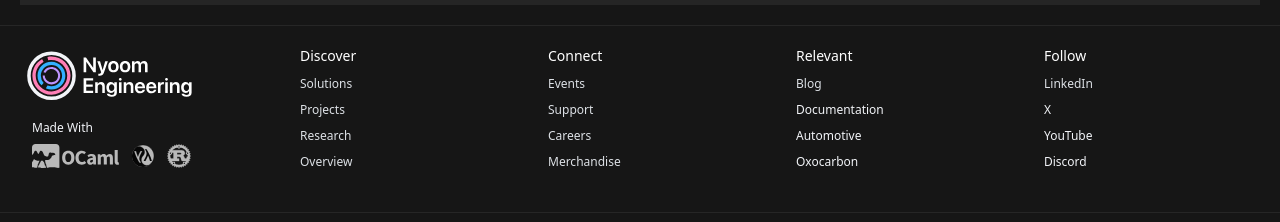
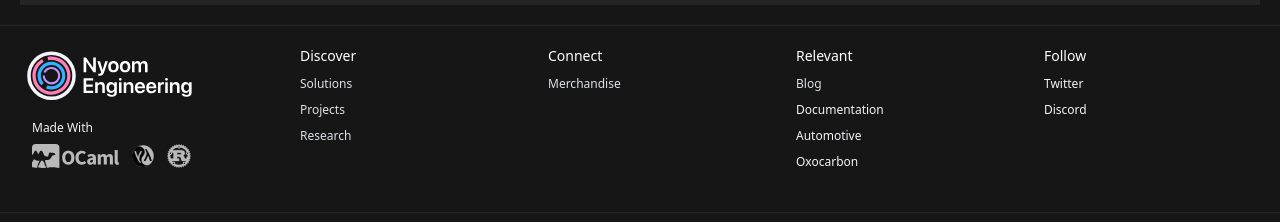
Before and after one commit to shaunsingh/test3, a Next.js app: page / in a window 1280 px wide. Shown: the part 2524-2746 px from the top of the page. Built offline with nearby package versions, Linux system fonts and the light colour scheme.

Commit message:
Refactor layout and improve responsiveness for mobile

```diff
--- a/src/components/home/big-media.tsx
+++ b/src/components/home/big-media.tsx
@@ -8,7 +8,7 @@ export function BigMedia() {
     <section id="big-media" className="scroll-mt-16 w-full max-container padding-container text-white">
       <div className="bg-card border-16 border-bg2">
         {/* Top Info Bar */}
-        <div className="flex flex-col lg:flex-row justify-between pb-4 items-start lg:items-center">
+        <div className="flex flex-col gap-4 lg:flex-row lg:justify-between pb-4 items-start lg:items-center">
           {/* Left Column: Text Content */}
           <div className="flex flex-col gap-2 max-w-lg">
             <div className="text-xs text-gray-400 font-mono uppercase tracking-widest">
@@ -20,14 +20,14 @@ export function BigMedia() {
           </div>
 
           {/* Middle Column: Paragraph */}
-          <div className="flex-1 max-w-xl">
+          <div className="flex-1 w-full lg:max-w-xl">
             <p className="text-sm text-gray-300 font-mono">
               Lorem ipsum dolor sit amet, consectetur adipiscing elit, sed do eiusmod tempor incididunt ut labore et dolore magna aliqua. Ut enim ad minim veniam, quis nostrud exercitation ullamco laboris nisi ut
             </p>
           </div>
 
           {/* Right Column: Contact Button */}
-          <div className="flex items-start lg:items-center">
+          <div className="flex items-start lg:items-center mt-2 lg:mt-0">
             <ContactDialog>
               <Button className="bg-white text-black px-2 py-2  font-medium flex items-center">
                 CONTACT US <ArrowRight className="ml-2 h-4 w-4" />
--- a/src/components/home/footer.tsx
+++ b/src/components/home/footer.tsx
@@ -33,10 +33,10 @@ export function Footer() {
               <div>
                 <h3 className="text-sm font-medium mb-1 text-fg3">Discover</h3>
                 <ul className="space-y-0.5">
-                  <li><Link href="/solutions" className="text-xs text-fg1 hover:text-fg3 transition-colors">Solutions</Link></li>
-                  <li><Link href="/projects" className="text-xs text-fg1 hover:text-fg3 transition-colors">Projects</Link></li>
-                  <li><Link href="/research" className="text-xs text-fg1 hover:text-fg3 transition-colors">Research</Link></li>
-                  <li><Link href="/overview" className="text-xs text-fg1 hover:text-fg3 transition-colors">Overview</Link></li>
+                  <li><Link href="/#big-media" className="text-xs text-fg1 hover:text-fg3 transition-colors">Solutions</Link></li>
+                  <li><Link href="/#projects-section" className="text-xs text-fg1 hover:text-fg3 transition-colors">Projects</Link></li>
+                  <li><Link href="/#writings" className="text-xs text-fg1 hover:text-fg3 transition-colors">Research</Link></li>
+                  {/* <li><Link href="/FIXME" className="text-xs text-fg1 hover:text-fg3 transition-colors">Contact Us</Link></li> */}
                 </ul>
               </div>
 
@@ -44,10 +44,10 @@ export function Footer() {
               <div>
                 <h3 className="text-sm font-medium mb-1 text-fg3">Connect</h3>
                 <ul className="space-y-0.5">
-                  <li><Link href="/events" className="text-xs text-fg1 hover:text-fg3 transition-colors">Events</Link></li>
-                  <li><Link href="/support" className="text-xs text-fg1 hover:text-fg3 transition-colors">Support</Link></li>
-                  <li><Link href="/careers" className="text-xs text-fg1 hover:text-fg3 transition-colors">Careers</Link></li>
-                  <li><Link href="/merch" className="text-xs text-fg1 hover:text-fg3 transition-colors">Merchandise</Link></li>
+                  {/* <li><Link href="/events" className="text-xs text-fg1 hover:text-fg3 transition-colors">Events</Link></li> */}
+                  {/* <li><Link href="/support" className="text-xs text-fg1 hover:text-fg3 transition-colors">Support</Link></li> */}
+                  {/* <li><Link href="/careers" className="text-xs text-fg1 hover:text-fg3 transition-colors">Careers</Link></li> */}
+                  <li><Link href="/Merchandise" className="text-xs text-fg1 hover:text-fg3 transition-colors">Merchandise</Link></li>
                 </ul>
               </div>
 
@@ -66,9 +66,9 @@ export function Footer() {
               <div>
                 <h3 className="text-sm font-medium mb-1 text-fg3">Follow</h3>
                 <ul className="space-y-0.5">
-                  <li><Link href="https://linkedin.com" className="text-xs text-fg1 hover:text-fg3 transition-colors">LinkedIn</Link></li>
-                  <li><Link href="https://x.com" className="text-xs text-fg2 hover:text-fg3 transition-colors">X</Link></li>
-                  <li><Link href="https://youtube.com" className="text-xs text-fg2 hover:text-fg3 transition-colors">YouTube</Link></li>
+                  {/* <li><Link href="https://linkedin.com" className="text-xs text-fg1 hover:text-fg3 transition-colors">LinkedIn</Link></li> */}
+                  <li><Link href="https://x.com" className="text-xs text-fg2 hover:text-fg3 transition-colors">Twitter</Link></li>
+                  {/* <li><Link href="https://youtube.com" className="text-xs text-fg2 hover:text-fg3 transition-colors">YouTube</Link></li> */}
                   <li><Link href="https://discord.com" className="text-xs text-fg2 hover:text-fg3 transition-colors">Discord</Link></li>
                 </ul>
               </div>
--- a/src/components/home/mailing-list-section.tsx
+++ b/src/components/home/mailing-list-section.tsx
@@ -4,12 +4,12 @@ import { ArrowRight } from "lucide-react";
 export function MailingListSection() {
   return (
     <section className="w-full max-container padding-container text-white">
-      <div className="bg-card p-4 flex justify-between items-center">
+      <div className="bg-card p-4 flex flex-col gap-4 sm:flex-row justify-between items-start sm:items-center">
         <div>
           <h2 className="text-xl font-mono text-white mb-2">Merchandise Coming Soon</h2>
           <p className="text-sm text-gray-400">Sign up for Notifications</p>
         </div>
-        <Link href="#" className="bg-white text-black px-4 py-2 text-sm font-medium flex items-center">
+        <Link href="#" className="bg-white text-black px-4 py-2 text-sm font-medium flex items-center w-full sm:w-auto justify-center">
           MAILING LIST <ArrowRight className="ml-2 h-4 w-4" />
         </Link>
       </div>
--- a/src/components/home/writings-section.tsx
+++ b/src/components/home/writings-section.tsx
@@ -9,7 +9,7 @@ export function WritingsSection() {
   return (
     <section id="writings" className="scroll-mt-16 w-full max-container padding-container text-white">
       <div className="bg-card p-4">
-        <div className="flex justify-between items-center mb-8">
+        <div className="flex flex-col gap-4 sm:flex-row justify-between items-start sm:items-center mb-8">
           <div>
             <div className="text-gray-400 text-sm mb-2">WRITINGS</div>
             <h2 className="text-3xl font-mono text-white">Thoughts On<br />Tech And Nature</h2>
@@ -19,7 +19,7 @@ export function WritingsSection() {
           </Link>
         </div>
 
-        <div className="grid grid-cols-1 md:grid-cols-3 gap-8">
+        <div className="grid grid-cols-1 sm:grid-cols-2 md:grid-cols-3 gap-6 sm:gap-8">
           {recentPosts.map((post) => (
             <BlogPostCard
               key={post.slug}
```
